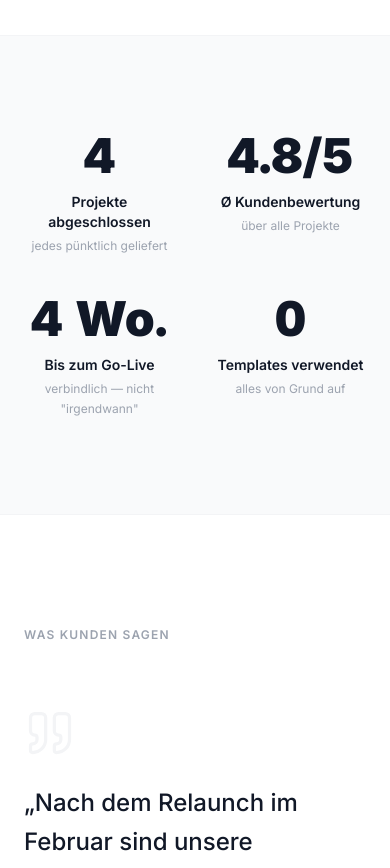
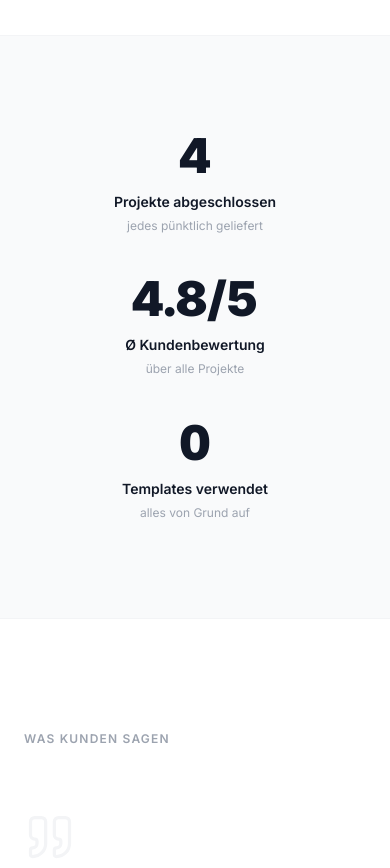
Before and after one commit to chjungdus/Neue-Website, a Next.js app: page / in a window 390 px wide. Shown: the part 6000-6868 px from the top of the page. Built offline with nearby package versions, Linux system fonts and the light colour scheme.

Commit message:
fix: remove "4 Wo." stat, reduce to 3 stats with 3-column grid

```diff
--- a/src/components/home/stats-counter.tsx
+++ b/src/components/home/stats-counter.tsx
@@ -24,12 +24,6 @@
     label: "Ø Kundenbewertung",
     note: "über alle Projekte",
     decimal: true,
-  },
-  {
-    target: 4,
-    suffix: " Wo.",
-    label: "Bis zum Go-Live",
-    note: "verbindlich — nicht \"irgendwann\"",
   },
   {
     target: 0,
@@ -88,7 +82,7 @@
   return (
     <section className="py-24 bg-[#f9fafb] border-y border-gray-100">
       <div className="max-w-6xl mx-auto px-6">
-        <div className="grid grid-cols-2 md:grid-cols-4 gap-10 md:gap-8">
+        <div className="grid grid-cols-1 md:grid-cols-3 gap-10 md:gap-8">
           {stats.map((stat, i) => (
             <FadeIn key={stat.label} delay={i * 0.08} direction="up">
               <div className="text-center">
```
